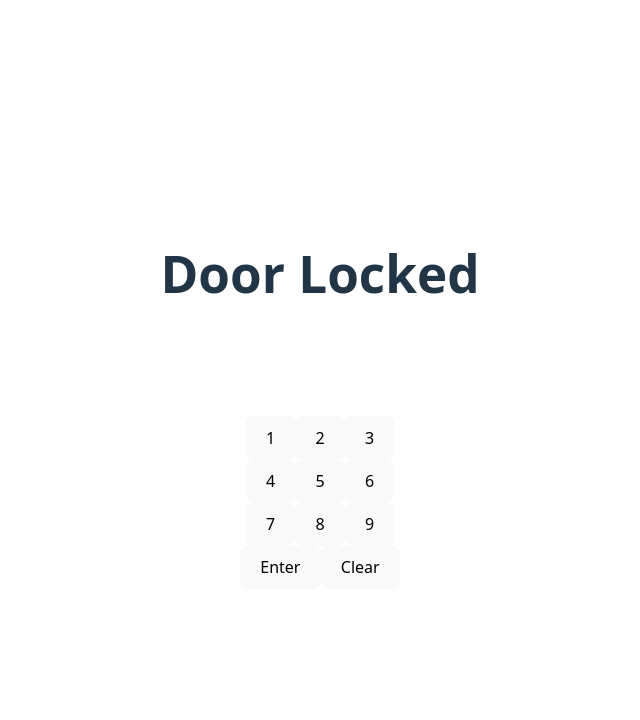
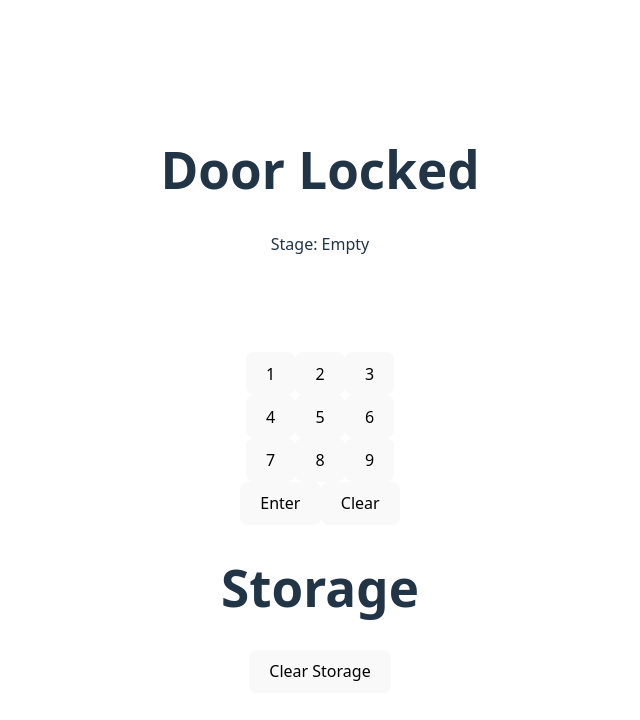
Before and after one commit to RashmikaMadaela/lockerlink_simulator, a React (Vite) app: page / in a window 1280 px wide. Shown: the top 720 px of the page, without its empty margins (320-960 px from the left). Built offline with nearby package versions, Linux system fonts and the light colour scheme.

Commit message:
added the storage section

```diff
--- a/src/App.jsx
+++ b/src/App.jsx
@@ -1,19 +1,35 @@
 import { useState } from 'react'
 import './App.css'
 import Keypad from './components/Keypad'
+import Storage from './components/Storage'
 
 function App() {
   const [lock, setLock] = useState(true)
+  const [currentStorage, setCurrentStorage] = useState([])
+  const [currentOrder, setCurrentOrder] = useState("Empty")
+
+  function handleKeep() {
+      document.getElementById("stage-item").innerText = `Stage: ${currentOrder} (Kept)`
+      console.log(currentOrder)
+  }
+
+  function handleLock() {
+      setLock(true)
+      setCurrentStorage([...currentStorage, currentOrder])
+      document.getElementById("stage-item").innerText = `Stage: Empty`
+  }
 
   return (
     <>
       <h1>{lock ? "Door Locked" : "Door Unlocked"}</h1>
+      <p id='stage-item'>Stage: Empty</p>
       <div className="card">
-        {!lock && <button onClick={() => setLock((lock) => !lock)}>Lock Door</button>}
+        {!lock && <button onClick={handleLock}>Lock Door</button>}
+        {!lock && <button onClick={handleKeep}>Keep Order</button>}
       </div>
-      <div>
-        <Keypad currentStatus={lock} setCurrentStatus={setLock} />
-      </div>
+      <Keypad currentStatus={lock} setCurrentStatus={setLock} currentOrder={currentOrder} setCurrentOrder={setCurrentOrder}/>
+      <Storage currentStorage={currentStorage} setCurrentStorage={setCurrentStorage}/>
+
     </>
   )
 }
--- a/src/components/Keypad.jsx
+++ b/src/components/Keypad.jsx
@@ -1,15 +1,15 @@
 import orders from "../data/data"
 
-function Keypad({currentStatus, setCurrentStatus}) {
+function Keypad({currentStatus, setCurrentStatus, _currentOrder, setCurrentOrder}) {
     function handleClick(e) {
         document.getElementById("keypad-display").innerText += e.target.value
     }
 
     function handleSubmit() {
-        console.log("Entered PIN:", document.getElementById("keypad-display").innerText)
         const enteredPin = document.getElementById("keypad-display").innerText
         const order = orders.find(order => order.pin === enteredPin)
         if (order) {
+            setCurrentOrder(order.description)
             if (currentStatus) {
                 setCurrentStatus(false)
                 document.getElementById("keypad-message").innerText = `Order Found: ${order.description}. Door Unlocked.`
@@ -18,8 +18,12 @@ function Keypad({currentStatus, setCurrentStatus}) {
             }
         } else{
             document.getElementById("keypad-message").innerText = "Invalid PIN. Please try again."
+
         }
         document.getElementById("keypad-display").innerText = ""
+        setTimeout(() => {
+                document.getElementById("keypad-message").innerText = ""
+            }, 5000)
     }
 
     function handleClear() {
--- /dev/null
+++ b/src/components/Storage.jsx
@@ -0,0 +1,18 @@
+function Storage({currentStorage, setCurrentStorage}) {
+    function handleClear() {
+        setCurrentStorage([])
+    }
+    return (
+        <div>
+            <h1>Storage</h1>
+            <ul>
+                {currentStorage.map((item, index) => (
+                    <li key={index}>{item}</li>
+                ))}
+            </ul>
+            <button onClick={handleClear}>Clear Storage</button>
+        </div>
+    )
+}
+
+export default Storage
```
